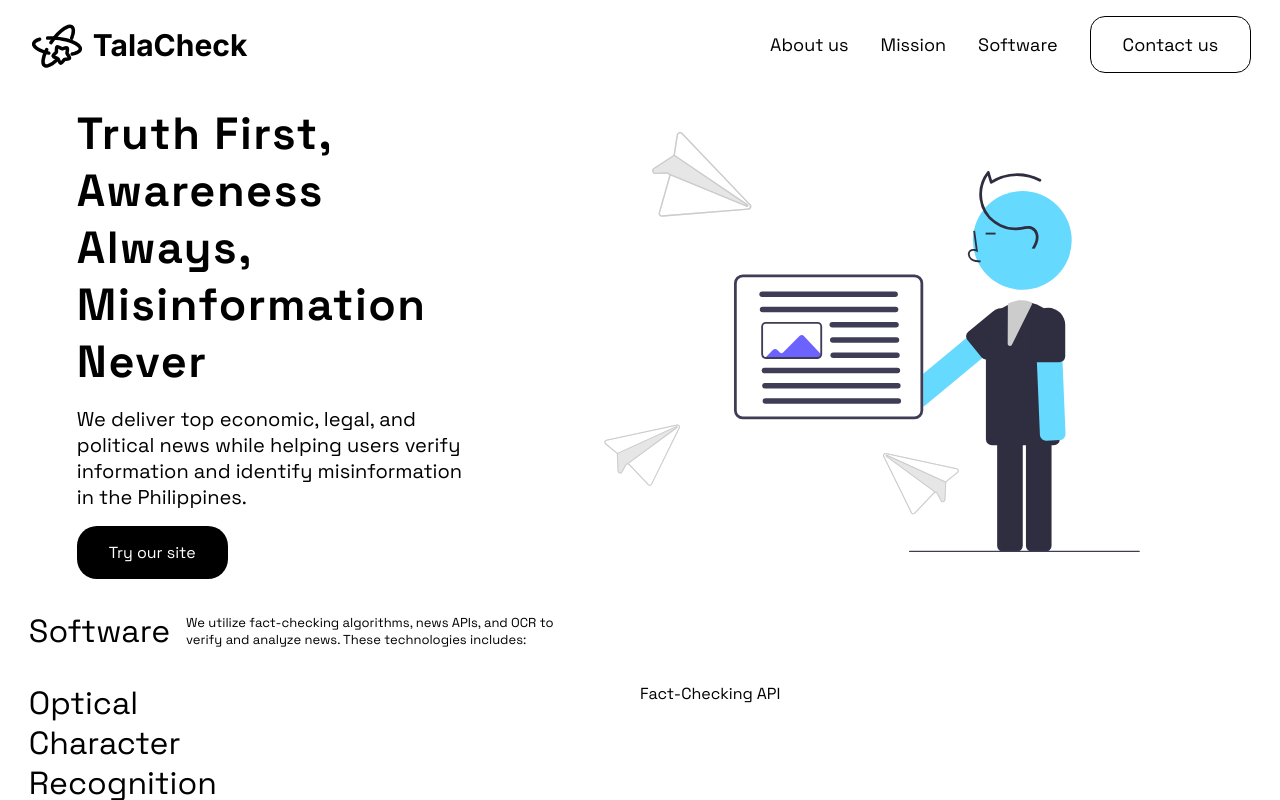
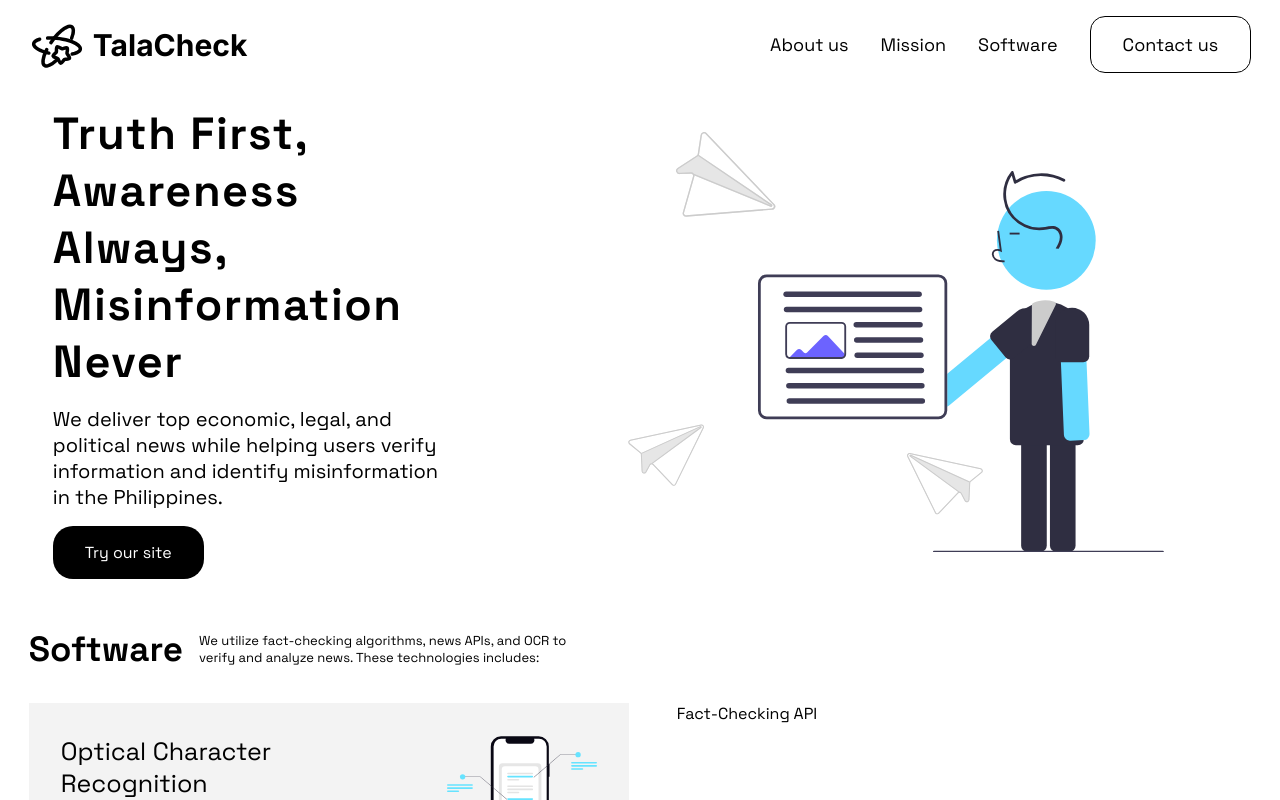
Before and after one commit to tempestmeow/TalaCheck-, a Next.js app: page / in a window 1280 px wide. Built offline with nearby package versions, Linux system fonts and the light colour scheme; a web font is replaced by a local one.

Commit message:
finished one software display

```diff
--- a/app/global.css
+++ b/app/global.css
@@ -120,7 +120,6 @@ body {
 .body {
   display: flex;
   flex-direction: column;
-  padding: 0rem 1.5rem;
   width: 100%;
   max-width: 100%;
 }
@@ -205,6 +204,7 @@ body {
 /* SOFTWARE */
 
 .software-block {
+  margin-top: 3rem;
   display: flex;
   flex-direction: column;
   gap: 2rem;
@@ -217,8 +217,14 @@ body {
   gap: 1rem;
 }
 
+.software-header {
+  font-size: 35px;
+  font-weight: 650;
+}
+
 .software-title {
-  font-size: 32px;
+  font-size: 25px;
+  font-weight: 400;
 }
 
 .software-description {
@@ -238,7 +244,8 @@ body {
 .software-left {
   display: flex;
   flex-direction: column;
-  max-width: 250px;
+  max-width: 300px;
+  justify-content: space-between;
 }
 
 @media (max-width: 450px) {
@@ -255,8 +262,14 @@ body {
 
 .software-block-grid {
   display: grid;
-  grid-template-columns: repeat(2, 1fr);
+  grid-template-columns: repeat(2, clamp(500px, 60vw, 600px));
   grid-template-rows: repeat(2, 1fr);
   width: 100%;
   row-gap: 1rem;
+  gap: 3rem;
 }
+
+.s1 {
+  padding: 2rem;
+  background-color: #f3f3f3;
+}
--- a/app/page.js
+++ b/app/page.js
@@ -24,28 +24,30 @@ export default function Home() {
             </div>
             <MissionIcon className={"mission-icon"} />
           </div>
-        </div>
           <div className="software-block">
             <div className="software-block-header">
-            <span className="software-title">Software</span>
+              <span className="software-header">Software</span>
               <span className="software-description">
-              We utilize fact-checking algorithms, news APIs, and OCR to verify
-              and analyze news. These technologies includes:
+                We utilize fact-checking algorithms, news APIs, and OCR to
+                verify and analyze news. These technologies includes:
               </span>
             </div>
             <div className="software-block-grid">
-            <div className="sofware-item">
+              <div className="software-item s1">
                 <div className="software-left">
-                <span className="software-title">
+                  <span className="software-title ">
                     Optical Character Recognition
                   </span>
                   <span className="learn-more">Learn more</span>
                 </div>
                 <OCR />
               </div>
-            <div className="sofware-item">Fact-Checking API</div>
-            <div className="sofware-item">News API</div>
-            <div className="sofware-item">Natural Language Processing</div>
+              <div className="software-item s2">Fact-Checking API</div>
+              <div className="software-item s3">News API</div>
+              <div className="software-item s4">
+                Natural Language Processing
+              </div>
+            </div>
           </div>
         </div>
       </div>
--- a/public/OCR.jsx
+++ b/public/OCR.jsx
@@ -1,5 +1,6 @@
 export default function OCR() {
   return (
+    <div className="software-svg">
       <svg
         xmlns="http://www.w3.org/2000/svg"
         width="150"
@@ -188,5 +189,6 @@ export default function OCR() {
           />
         </g>
       </svg>
+    </div>
   );
 }
```
Lines whose indentation alone changed are shown as unchanged.
